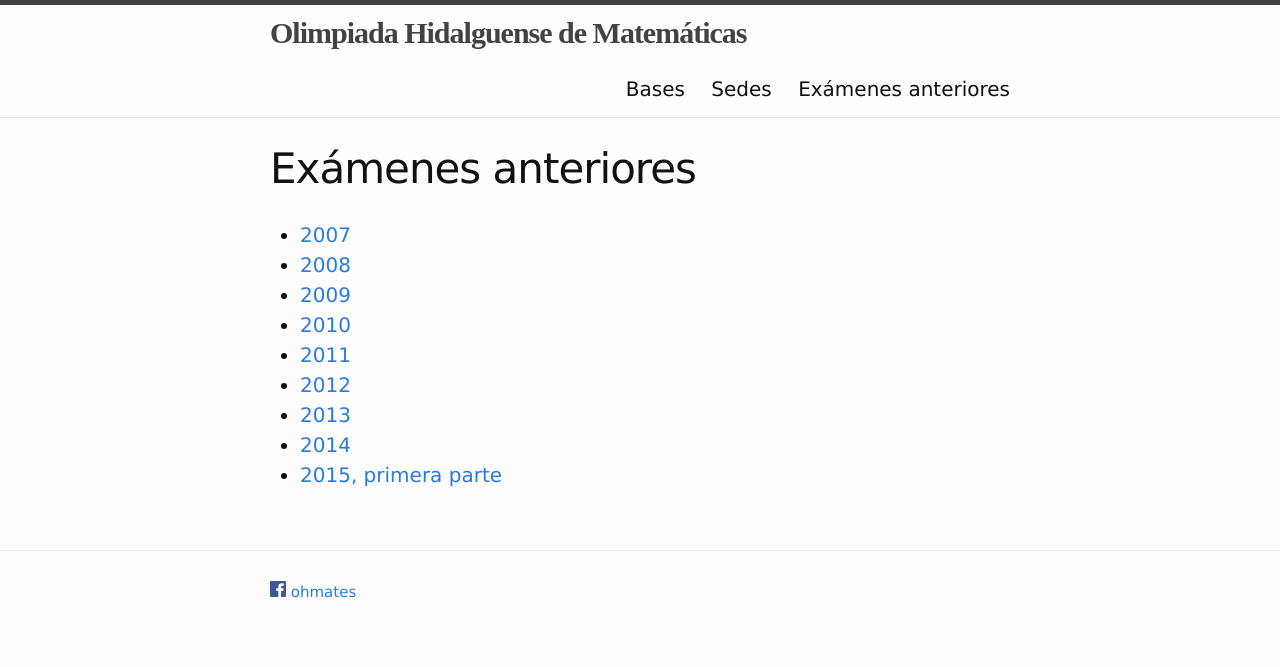
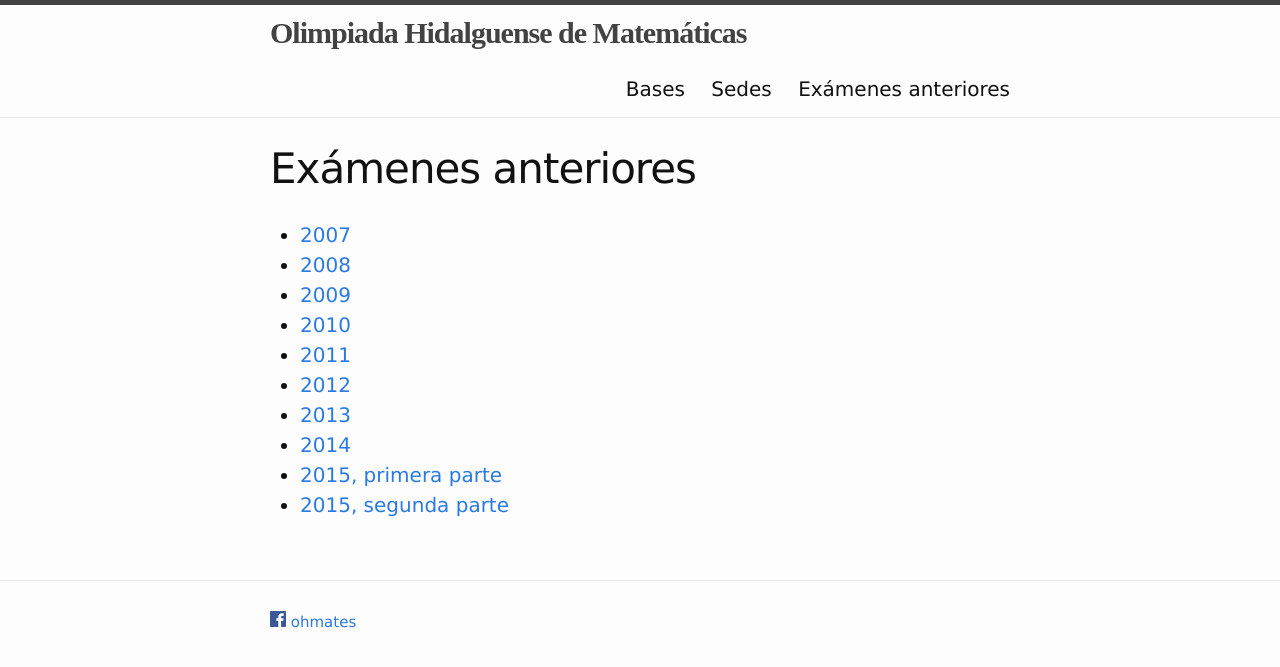
Before and after one commit to rvf0068/pagina-olimpiada, a Jekyll site: the page built from examenes.md, in a window 1280 px wide. Shown: the top 667 px of the page. Built offline with Jekyll 4.4.1, drawn with Linux system fonts in a browser that asks for light colours.

Commit message:
Examen segundo del 2015

```diff
--- a/examenes.md
+++ b/examenes.md
@@ -15,5 +15,5 @@ categories:
 -   [2012](https://dl.dropboxusercontent.com/u/1328391/ExAnterioresOlimpiada/2011ExamEstatalHidalgo.pdf)
 -   [2013](https://dl.dropboxusercontent.com/u/1328391/ExAnterioresOlimpiada/2011ExamEstatalHidalgo.pdf)
 -   [2014](https://dl.dropboxusercontent.com/u/1328391/ExAnterioresOlimpiada/2014ExamEstatalHidalgo.pdf)
--   [2015,
-    primera parte](https://dl.dropboxusercontent.com/u/1328391/ExAnterioresOlimpiada/2015ExamEstatalHidalgo1.pdf)
+-   [2015, primera parte](https://dl.dropboxusercontent.com/u/1328391/ExAnterioresOlimpiada/2015ExamEstatalHidalgo1.pdf)
+-   [2015, segunda parte](https://dl.dropboxusercontent.com/u/1328391/ExAnterioresOlimpiada/2015ExamEstatalHidalgo2.pdf)
--- a/paginas/examenes.org
+++ b/paginas/examenes.org
@@ -12,6 +12,5 @@
 - [[https://dl.dropboxusercontent.com/u/1328391/ExAnterioresOlimpiada/2011ExamEstatalHidalgo.pdf][2012]]
 - [[https://dl.dropboxusercontent.com/u/1328391/ExAnterioresOlimpiada/2011ExamEstatalHidalgo.pdf][2013]]
 - [[https://dl.dropboxusercontent.com/u/1328391/ExAnterioresOlimpiada/2014ExamEstatalHidalgo.pdf][2014]]
--
-  [[https://dl.dropboxusercontent.com/u/1328391/ExAnterioresOlimpiada/2015ExamEstatalHidalgo1.pdf][2015,
-  primera parte]]
+- [[https://dl.dropboxusercontent.com/u/1328391/ExAnterioresOlimpiada/2015ExamEstatalHidalgo1.pdf][2015, primera parte]]
+- [[https://dl.dropboxusercontent.com/u/1328391/ExAnterioresOlimpiada/2015ExamEstatalHidalgo2.pdf][2015, segunda parte]]
```
